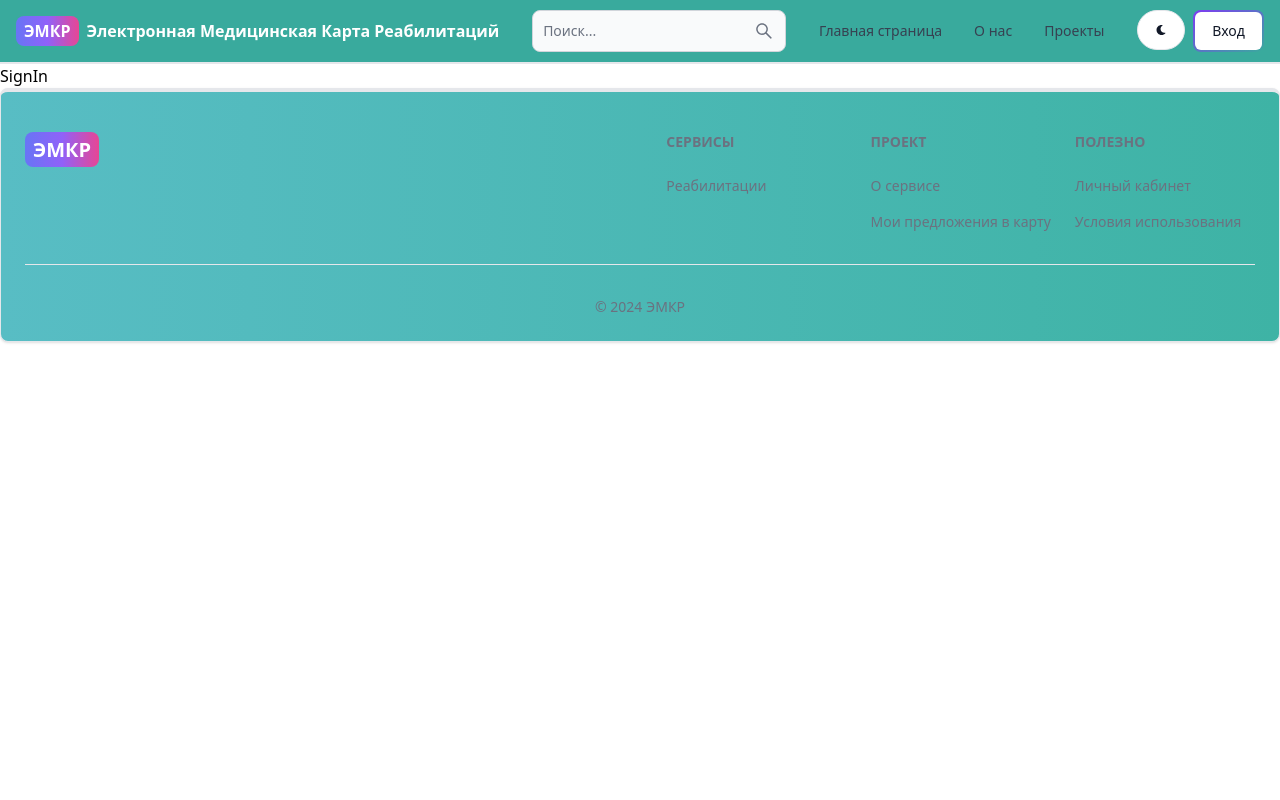
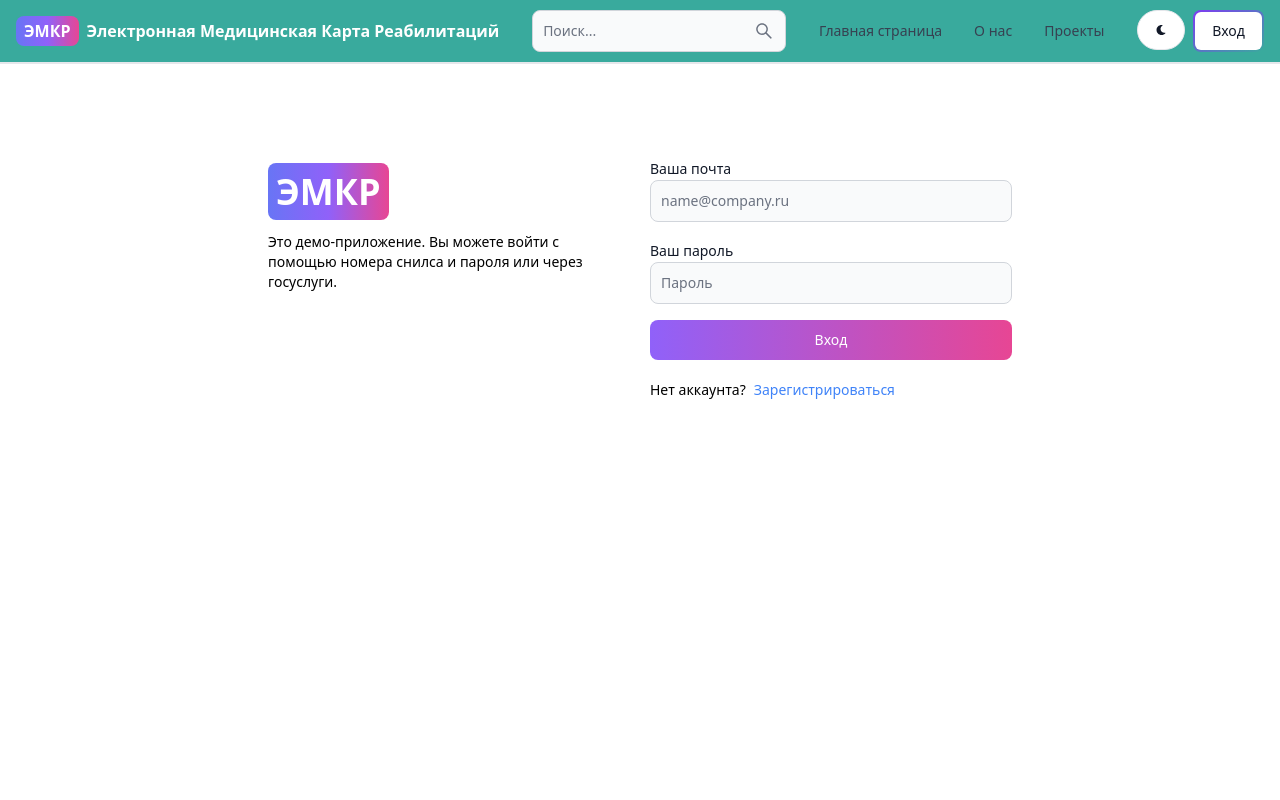
Before and after one commit to VladShevlyakov/Medical_rehabilitation_card, a React (Vite) app in the folder client/: page /sign-in in a window 1280 px wide. Shown: the top 800 px of the page. Built offline with nearby package versions, Linux system fonts and the light colour scheme.

Commit message:
Добавление функциональной страницы входа

```diff
--- a/client/src/pages/SignIn.jsx
+++ b/client/src/pages/SignIn.jsx
@@ -1,3 +1,112 @@
+import { Alert, Button, Label, Spinner, TextInput } from "flowbite-react";
+import { useState } from "react";
+import { Link, useNavigate } from "react-router-dom";
+
 export default function SignIn() {
-    return <div>SignIn</div>;
+    const [formData, setFormData] = useState({});
+    const [errorMessage, setErrorMessage] = useState(null);
+    const [loading, setLoading] = useState(false);
+    const navigate = useNavigate();
+    const handleChange = (e) => {
+        setFormData({ ...formData, [e.target.id]: e.target.value.trim() });
+    };
+    const handleSubmit = async (e) => {
+        e.preventDefault();
+        if (!formData.email || !formData.password) {
+            return setErrorMessage("Пожалуйста, заполните все поля");
+        }
+        try {
+            setLoading(true);
+            setErrorMessage(null);
+
+            const res = await fetch("/api/auth/signin", {
+                method: "POST",
+                headers: { "Content-Type": "application/json" },
+                body: JSON.stringify(formData),
+            });
+            const data = await res.json();
+            if (data.success === false) {
+                return setErrorMessage(data.message);
+            }
+            setLoading(false);
+            if (res.ok) {
+                navigate("/");
+            }
+        } catch (error) {
+            setErrorMessage(error.message);
+            setLoading(false);
+        }
+    };
+    return (
+        <div className="min-h-screen mt-20 font-medium ">
+            <div className="flex flex-col p-3 max-w-3xl  mx-auto md:flex-row gap-5">
+                {/* левая часть */}
+                <div className="flex-1 mt-4">
+                    <Link
+                        to="/"
+                        className=" font-bold dark:text-white  text-4xl"
+                    >
+                        <span className="px-2 py-1 bg-gradient-to-r from-indigo-500 via-purple-500 to-pink-500 rounded-lg text-white">
+                            ЭМКР
+                        </span>
+                    </Link>
+                    <p className="text-sm mt-5">
+                        Это демо-приложение. Вы можете войти с помощью номера
+                        снилса и пароля или через госуслуги.
+                    </p>
+                </div>
+                {/* правая часть */}
+                <div className="flex-1">
+                    <form
+                        className="flex flex-col gap-4"
+                        onSubmit={handleSubmit}
+                    >
+                        <div>
+                            <Label value="Ваша почта" />
+                            <TextInput
+                                type="email"
+                                placeholder="name@company.ru"
+                                id="email"
+                                onChange={handleChange}
+                            />
+                        </div>
+                        <div>
+                            <Label value="Ваш пароль" />
+                            <TextInput
+                                type="password"
+                                placeholder="Пароль"
+                                id="password"
+                                onChange={handleChange}
+                            />
+                        </div>
+                        <Button
+                            gradientDuoTone="purpleToPink"
+                            type="submit"
+                            disabled={loading}
+                        >
+                            {loading ? (
+                                <>
+                                    <Spinner size="sm" />
+                                    <span className="pl-3">Загрузка...</span>
+                                </>
+                            ) : (
+                                "Вход"
+                            )}
+                        </Button>
+                    </form>
+                    <div className="flex gap-2 text-sm mt-5">
+                        <span>Нет аккаунта?</span>
+                        <Link to="/sign-up" className="text-blue-500">
+                            Зарегистрироваться
+                        </Link>
+                    </div>
+                    {errorMessage && (
+                        <Alert className="mt-5" color="failure">
+                            {errorMessage}
+                        </Alert>
+                    )}
+                </div>
+            </div>
+        </div>
+    );
 }
--- a/client/src/pages/SignUp.jsx
+++ b/client/src/pages/SignUp.jsx
@@ -39,9 +39,9 @@ export default function SignUp() {
     };
     return (
         <div className="min-h-screen mt-20 font-medium ">
-            <div className="flex flex-col p-3 max-w-3xl  mx-auto md:flex-row md:items-center gap-5">
+            <div className="flex flex-col p-3 max-w-3xl  mx-auto md:flex-row gap-5">
                 {/* левая часть */}
-                <div className="flex-1 mt-2">
+                <div className="flex-1 mt-4">
                     <Link
                         to="/"
                         className=" font-bold dark:text-white  text-4xl"
@@ -51,8 +51,8 @@ export default function SignUp() {
                         </span>
                     </Link>
                     <p className="text-sm mt-5">
-                        Это демо-приложение. Вы можете войти с помощью номера
-                        снилса и пароля или через госуслуги.
+                        Это демо-приложение. Вы можете зарегистрироваться с
+                        помощью номера снилса и пароля или через госуслуги.
                     </p>
                 </div>
                 {/* правая часть */}
@@ -61,7 +61,7 @@ export default function SignUp() {
                         className="flex flex-col gap-4"
                         onSubmit={handleSubmit}
                     >
-                        <div className="">
+                        <div>
                             <Label value="Ваш логин" />
                             <TextInput
                                 type="text"
@@ -70,7 +70,7 @@ export default function SignUp() {
                                 onChange={handleChange}
                             />
                         </div>
-                        <div className="">
+                        <div>
                             <Label value="Ваша почта" />
                             <TextInput
                                 type="email"
@@ -79,7 +79,7 @@ export default function SignUp() {
                                 onChange={handleChange}
                             />
                         </div>
-                        <div className="">
+                        <div>
                             <Label value="Ваш пароль" />
                             <TextInput
                                 type="password"
```
